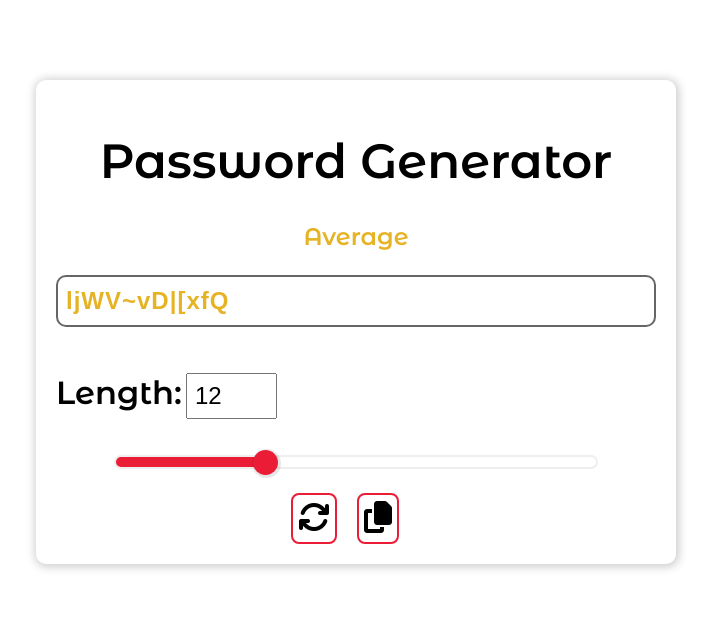
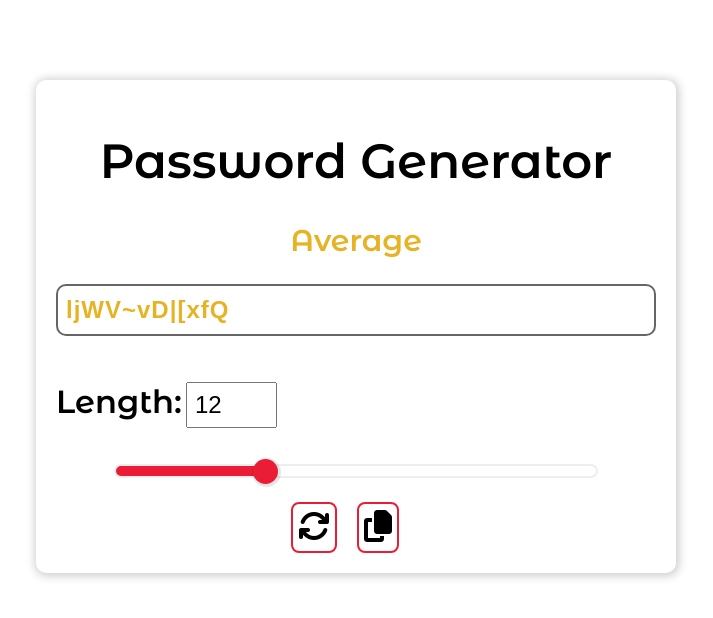
Before and after one commit to ZaidRasheed/password-generator-react, a React (Create React App) app: page / in a window 1280 px wide. Shown: the top 618 px of the page, without its empty margins (284-997 px from the left). Built offline with nearby package versions, Linux system fonts and the light colour scheme.

Commit message:
strength font size

```diff
--- a/src/components/App.css
+++ b/src/components/App.css
@@ -100,4 +100,5 @@ input[type=range]::-webkit-slider-thumb {
 .strength{
   text-align: center;
   color: brown;
+  font-size: 30px;
 }
```
